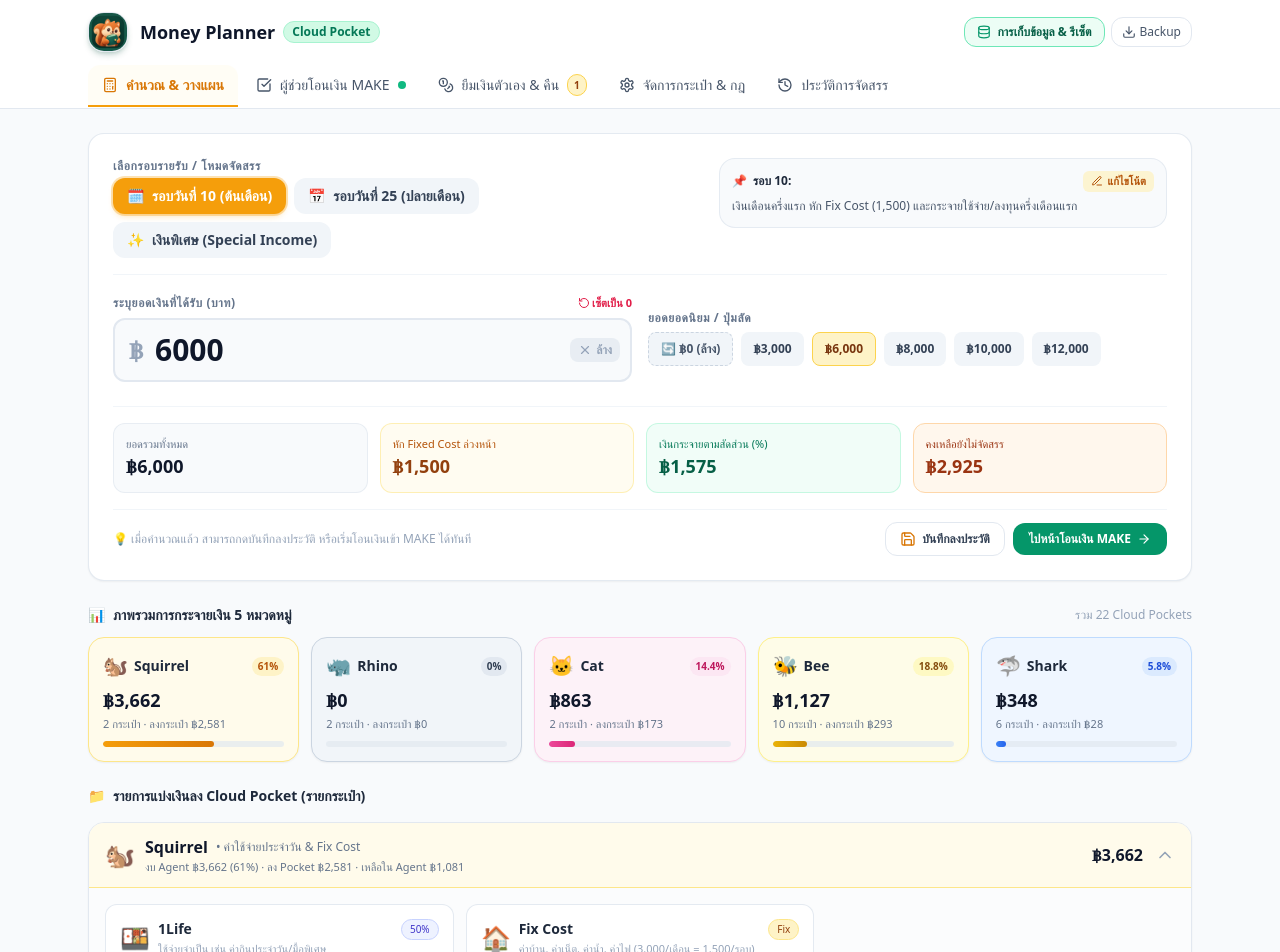
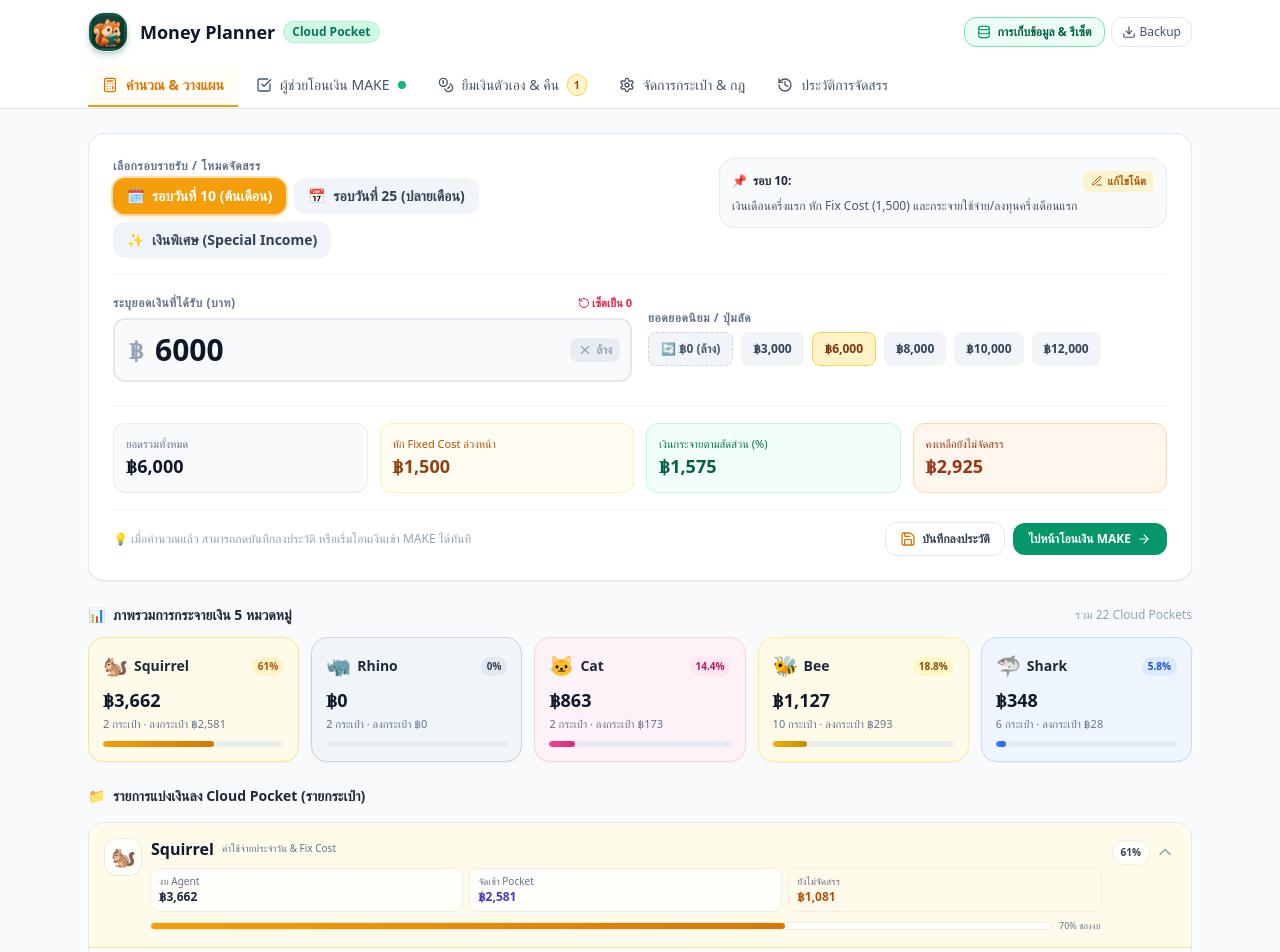
Before and after one commit to snoopy1989doo-source/make-pocket-planner, a React (Vite) app: page / in a window 1280 px wide. Shown: the top 952 px of the page. Built offline with nearby package versions, Linux system fonts and the light colour scheme.

Commit message:
Polish transfer checklist and allocation summaries

```diff
--- a/package.json
+++ b/package.json
@@ -1,7 +1,7 @@
 {
   "name": "make-pocket-planner",
   "private": true,
-  "version": "1.7.0",
+  "version": "1.8.0",
   "type": "module",
   "scripts": {
     "dev": "vite",
--- a/src/components/AllocationCalculator.jsx
+++ b/src/components/AllocationCalculator.jsx
@@ -387,29 +387,40 @@ export function AllocationCalculator({
               {/* Category Section Header */}
               <button
                 onClick={() => toggleCategory(cat.id)}
-                className={`w-full px-4 py-3 flex items-center justify-between transition-colors border-b ${cat.bgColor} ${cat.borderColor}`}
+                className={`w-full px-3.5 sm:px-4 py-3.5 flex items-start justify-between gap-3 text-left transition-colors border-b ${cat.bgColor} ${cat.borderColor}`}
               >
-                <div className="flex items-center gap-2.5">
-                  <span className="text-2xl">{cat.emoji}</span>
-                  <div className="text-left">
-                    <div className="flex items-center gap-2">
-                      <span className="font-bold text-slate-900 text-sm sm:text-base">
-                        {cat.name}
-                      </span>
-                      <span className="text-xs text-slate-500 hidden sm:inline">
-                        • {cat.thName}
-                      </span>
+                <div className="flex min-w-0 flex-1 items-start gap-2.5">
+                  <span className="mt-0.5 flex h-9 w-9 shrink-0 items-center justify-center rounded-xl bg-white/80 text-xl shadow-sm ring-1 ring-black/5">{cat.emoji}</span>
+                  <div className="min-w-0 flex-1">
+                    <div className="flex flex-wrap items-center gap-x-2 gap-y-0.5">
+                      <span className="font-bold text-slate-900 text-sm sm:text-base">{cat.name}</span>
+                      <span className="text-[10px] text-slate-500">{cat.thName}</span>
                     </div>
-                    <span className="text-[11px] text-slate-500 block">
-                      งบ Agent {formatMoney(cat.allocatedAmount)} ({cat.percentage}%) · ลง Pocket {formatMoney(cat.totalAllocated)} · เหลือใน Agent {formatMoney(cat.unallocatedAmount)}
-                    </span>
+                    <div className="mt-2 grid grid-cols-3 gap-1.5 sm:gap-2">
+                      <div className="rounded-lg bg-white/75 px-2 py-1.5 ring-1 ring-black/5">
+                        <span className="block text-[9px] leading-tight text-slate-500 sm:text-[10px]">งบ Agent</span>
+                        <span className="mt-0.5 block truncate text-[11px] font-bold text-slate-800 sm:text-xs">{formatMoney(cat.allocatedAmount)}</span>
+                      </div>
+                      <div className="rounded-lg bg-white/75 px-2 py-1.5 ring-1 ring-black/5">
+                        <span className="block text-[9px] leading-tight text-slate-500 sm:text-[10px]">จัดเข้า Pocket</span>
+                        <span className="mt-0.5 block truncate text-[11px] font-bold text-indigo-700 sm:text-xs">{formatMoney(cat.totalAllocated)}</span>
+                      </div>
+                      <div className={`rounded-lg px-2 py-1.5 ring-1 ring-black/5 ${cat.unallocatedAmount > 0 ? 'bg-amber-50/90' : 'bg-white/75'}`}>
+                        <span className="block text-[9px] leading-tight text-slate-500 sm:text-[10px]">ยังไม่จัดสรร</span>
+                        <span className={`mt-0.5 block truncate text-[11px] font-bold sm:text-xs ${cat.unallocatedAmount > 0 ? 'text-amber-700' : 'text-emerald-700'}`}>{formatMoney(cat.unallocatedAmount)}</span>
+                      </div>
+                    </div>
+                    <div className="mt-2 flex items-center gap-2">
+                      <div className="h-1.5 flex-1 overflow-hidden rounded-full bg-white/80 ring-1 ring-black/5">
+                        <div className={`h-full rounded-full bg-gradient-to-r ${cat.accentColor}`} style={{ width: `${cat.allocatedAmount > 0 ? Math.min(100, cat.totalAllocated / cat.allocatedAmount * 100) : 0}%` }} />
+                      </div>
+                      <span className="shrink-0 text-[9px] font-medium text-slate-500">{cat.allocatedAmount > 0 ? Math.round(cat.totalAllocated / cat.allocatedAmount * 100) : 0}% ของงบ</span>
+                    </div>
                   </div>
                 </div>
 
-                <div className="flex items-center gap-3">
-                  <span className="font-bold text-sm sm:text-base font-mono-numeric text-slate-900">
-                    {formatMoney(cat.allocatedAmount)}
-                  </span>
+                <div className="flex shrink-0 items-center gap-1.5 pt-1">
+                  <span className="rounded-full bg-white/80 px-2 py-1 text-[10px] font-bold text-slate-700 ring-1 ring-black/5">{cat.percentage}%</span>
                   {isCollapsed ? (
                     <ChevronDown className="w-5 h-5 text-slate-400" />
                   ) : (
--- a/src/components/PocketManager.jsx
+++ b/src/components/PocketManager.jsx
@@ -402,13 +402,13 @@ export function PocketManager({ pockets, setPockets, folders = [], setFolders =
                   const base = [base10, base25, baseSpecial][index];
                   const result = results[index];
                   const capped = rule.mode === 'fixed' && (result?.allocatedAmount || 0) < (Number(rule.value) || 0);
-                  return <div key={mode} className="rounded-lg bg-slate-50 p-2">
+                  return <div key={mode} className={`rounded-lg p-2 ${capped ? 'bg-rose-50 ring-1 ring-rose-200' : 'bg-slate-50'}`}>
                     <label className="block text-[10px] font-semibold text-slate-500">{['รอบ 10', 'รอบ 25', 'เงินพิเศษ'][index]} · จาก {formatMoney(base)}</label>
                     <div className="mt-1 flex gap-1">
                       <select aria-label={`${agent.name} ${mode} รูปแบบ`} value={rule.mode} onChange={event => updateAgentRule(agent.id, mode, { mode: event.target.value })} className="w-24 rounded border border-slate-200 bg-white px-1.5 py-1.5 text-xs"><option value="fixed">฿ คงที่</option><option value="percent_remaining">% ของยอดรวม</option></select>
                       <input aria-label={`${agent.name} ${mode} จำนวน`} type="number" min="0" max={rule.mode === 'fixed' ? undefined : 100} step={rule.mode === 'fixed' ? '1' : '0.1'} value={rule.value || ''} placeholder="0" onFocus={event => event.target.select()} onChange={event => { const raw = event.target.value.replace(/^0+(?=\d)/, ''); updateAgentRule(agent.id, mode, { value: raw === '' ? 0 : Math.min(rule.mode === 'fixed' ? Infinity : 100, Math.max(0, Number(raw))) }); }} className="min-w-0 w-full rounded border border-slate-200 bg-white px-2 py-1.5 text-xs font-semibold" />
                     </div>
-                    <div className={`mt-1 text-[10px] ${capped ? 'text-rose-700' : 'text-slate-600'}`}>จัดได้ {formatMoney(result?.allocatedAmount || 0)}{capped ? ` · ขาด ${formatMoney((Number(rule.value) || 0) - (result?.allocatedAmount || 0))}` : ''}</div>
+                    <div className={`mt-1 text-[10px] ${capped ? 'font-semibold text-rose-700' : 'text-slate-600'}`}>จัดได้ {formatMoney(result?.allocatedAmount || 0)}{capped ? ` · เกินงบ ${formatMoney((Number(rule.value) || 0) - (result?.allocatedAmount || 0))}` : ''}</div>
                   </div>;
                 })}
               </div>
--- a/src/components/TransferChecklist.jsx
+++ b/src/components/TransferChecklist.jsx
@@ -103,6 +103,15 @@ export function TransferChecklist({
   };
 
   const handleSaveHistoryDirect = () => {
+    const completedChecks = Object.fromEntries(nonZeroPockets.map(pocket => [pocket.id, true]));
+    const completedTotal = nonZeroPockets.length;
+    const completedNote = `โอนครบ ${completedTotal}/${totalCount} กระเป๋า (100%)`;
+
+    // Saving the round is the user's confirmation that every planned transfer is complete.
+    setCheckedPocketsByRound(prev => ({
+      ...prev,
+      [currentMode]: { ...(prev[currentMode] || {}), ...completedChecks }
+    }));
     if (onSaveToHistory) {
       onSaveToHistory({
         mode: currentMode,
@@ -110,7 +119,7 @@ export function TransferChecklist({
         summary: calculation.summary,
         pocketResults: calculation.pocketResults,
         categoryBreakdown: calculation.categoryBreakdown,
-        note: `โอนสำเร็จ ${completedCount}/${totalCount} กระเป๋า (${progressPercent}%)`
+        note: completedNote
       });
       setSavedSuccess(true);
       setTimeout(() => setSavedSuccess(false), 2500);
```
Also changed, not shown: 2 other files (tests, documents, lock files or other folders).
